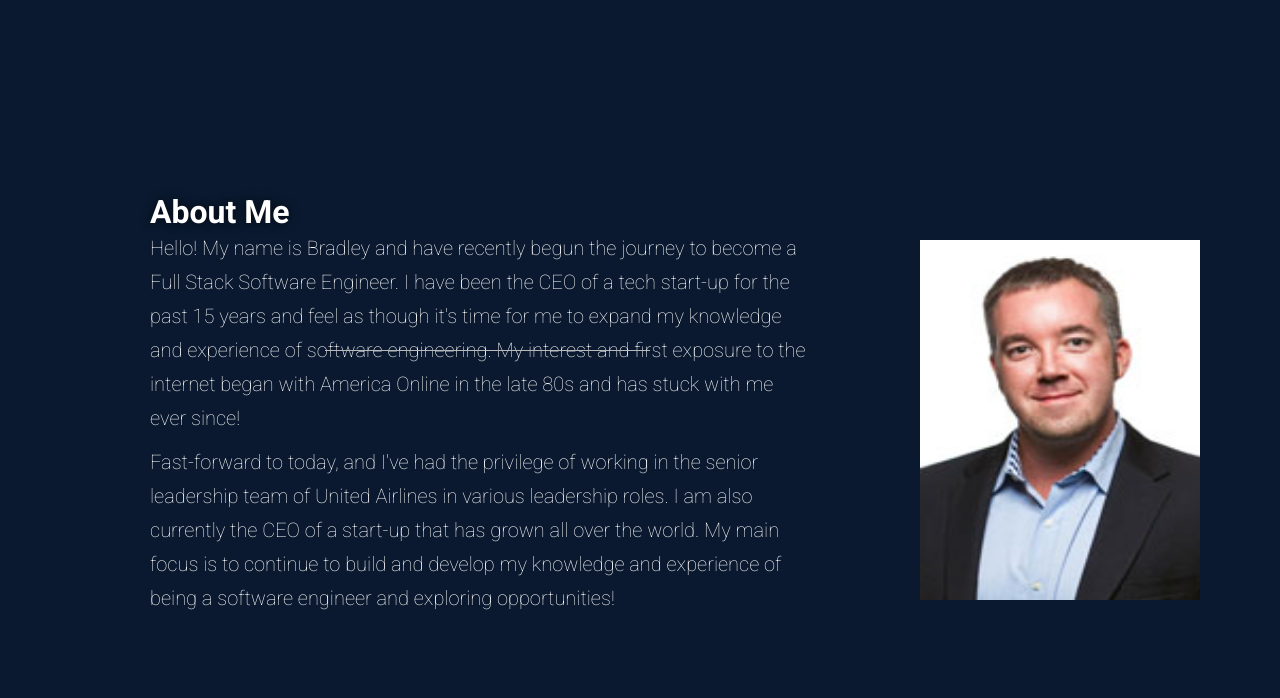
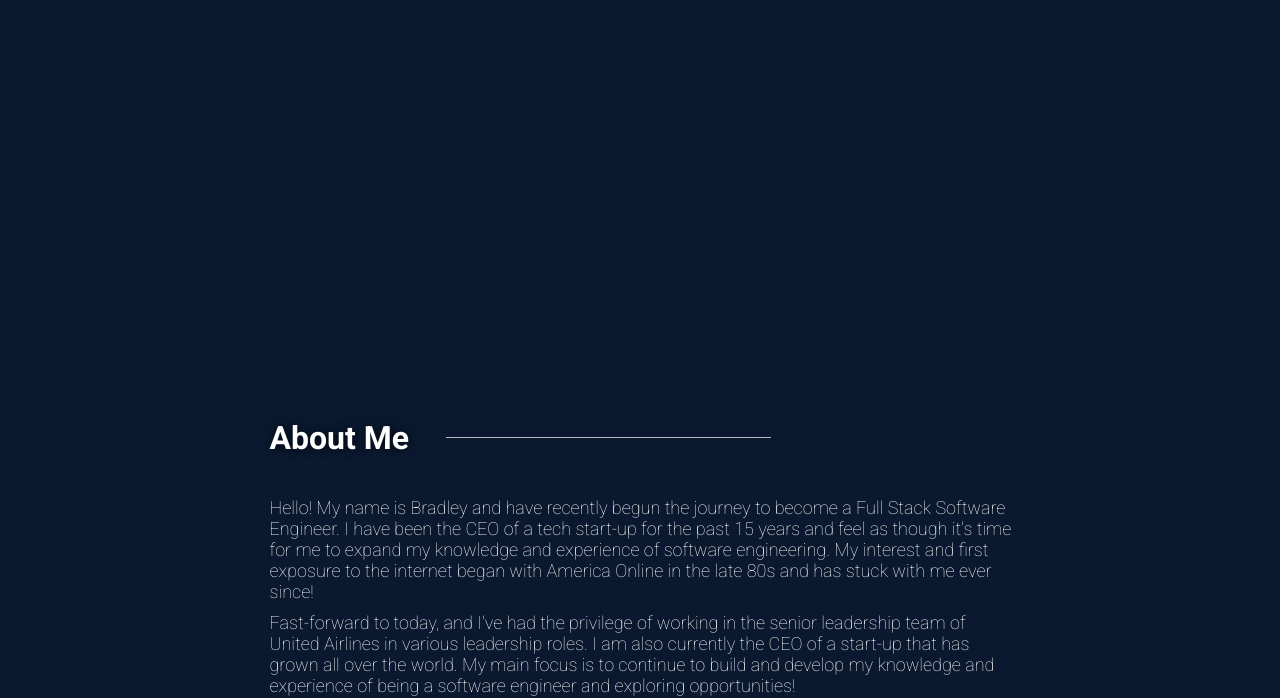
Before and after one commit to Houst29476/Portfolio, a plain HTML site: page index.html in a window 1280 px wide. Shown: the part 558-1256 px from the top of the page. Drawn offline with Linux system fonts and the light colour scheme.

Commit message:
updated alignment for About section

```diff
--- a/assets/css/style.css
+++ b/assets/css/style.css
@@ -114,14 +114,13 @@ header nav ul li a:hover {
 
 /* About Me */
 .about {
+  background-size: cover;
   display: flex;
-  -webkit-box-pack: center;
   justify-content: center;
-  -webkit-box-align: center;
-  flex-direction: column;
+  flex-wrap: wrap;
   align-items: flex-start;
-  min-height: 100vh;
-  margin: 0 150px;
+  background-attachment: fixed;
+  background-position: 80%;
 }
 
 .about h2 {
@@ -129,40 +128,41 @@ header nav ul li a:hover {
   font-size: 32px;
   color: var(--primary-color);
   text-shadow: 0 0 10px rgba(0, 0, 0, 0.7);
+  margin: 422px 0 0 -240px;
 }
 
 .about::after {
   content: "";
   display: block;
   position: relative;
-  top: -250px;
+  top: 440px;
   width: 325px;
   height: .08px;
-  margin-left: 175px;
+  margin-left: -329px;
   background-color: rgb(185, 185, 185);
 }
 
 #one {
   font-family: var(--primary-font);
+  color: var(--primary-color);
   font-weight: lighter;
-  line-height: 1.7;
-  color: var(--primary-color);
-  margin: 0 320px 0 0;
-  font-size: 20px;
+  font-size: 18px;
+  inline-size: 750px;
+  margin: 500px 0 0 -240px;
 }
 
 #two {
   font-family: var(--primary-font);
+  color: var(--primary-color);
   font-weight: lighter;
-  line-height: 1.7;
-  color: var(--primary-color);
-  margin: 10px 320px 0 0;
-  font-size: 20px;
+  font-size: 18px;
+  inline-size: 750px;
+  margin: 10px 0 0 -240px;
 }
 
 .person-img {
 display: flex;
-margin: -375px 0 0 770px;
+margin: 750px 0 100px -525px;
 }
 
 .person-img:hover {
```
